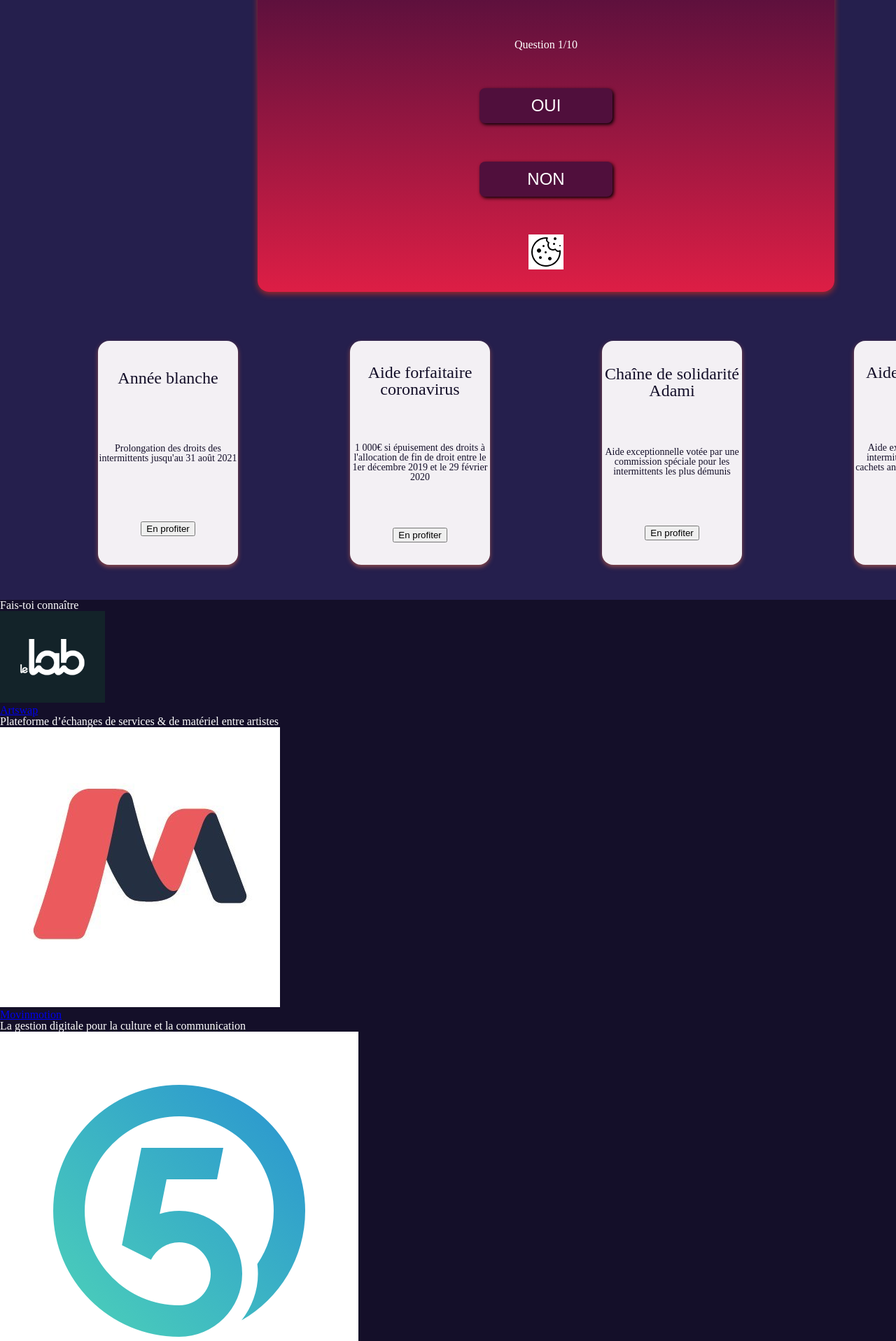
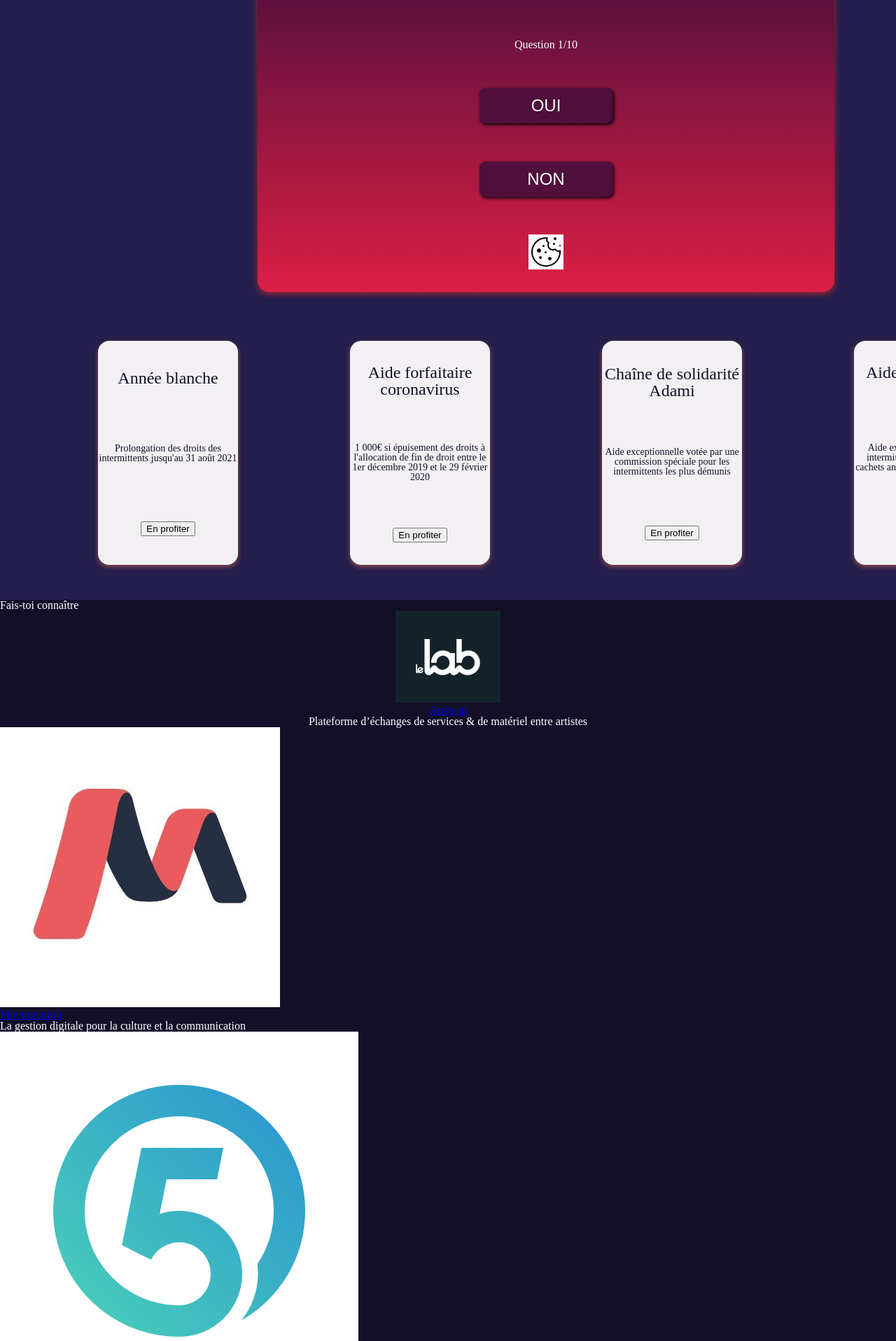
Before and after one commit to MisterAzix/vivre-intermittence, a Jekyll site: the page built from index.md, in a window 1280 px wide. Shown: the part 901-2817 px from the top of the page at 70% size. Built offline with Jekyll 4.4.1, drawn with Linux system fonts in a browser that asks for light colours.

Commit message:
adding class and center text social

```diff
--- a/_includes/pages/sections/social.html
+++ b/_includes/pages/sections/social.html
@@ -23,8 +23,7 @@
         </div>
 
         <div class="intermittent.fr">
-            <img
-              src=" assets/img/website_logo/logo_intermittent_fr.jpg"
+            <img src=" assets/img/website_logo/logo_intermittent_fr.jpg"
               alt="Intermittent.fr"
             />
             <h5><a href="https://intermittent.fr/">INTERMITTENT.fr</a>INTERMITTENT.fr</h5>
--- a/_sass/sections/social.scss
+++ b/_sass/sections/social.scss
@@ -11,3 +11,11 @@
   transform: translateX(-50%);
   bottom: 10px;
 }
+
+.artswap {
+    text-align: center;
+}
+
+.movinmotion {
+    text-align: left;
+}
```
